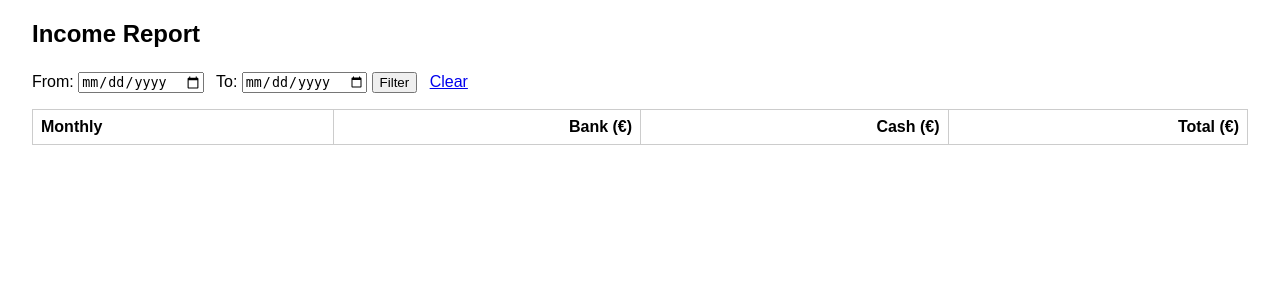
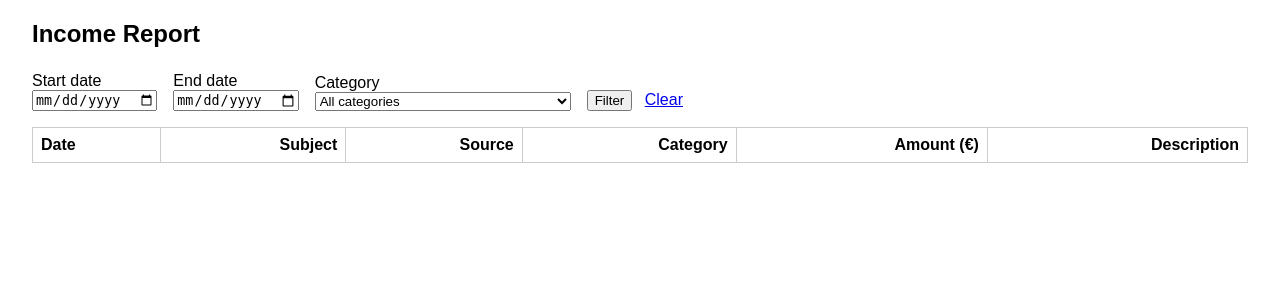
Before and after one commit to FerguNeverSleeps/IFCFinanceApp, a Flask app: page /report.html in a window 1280 px wide. Shown: the part 50-350 px from the top of the page. Run offline with Flask 3, Linux system fonts and the light colour scheme; lists and menus that the app fills with data are empty.

Commit message:
new html report

```diff
--- a/app.py
+++ b/app.py
@@ -20,8 +20,8 @@ import secrets
 
 
 # --- Flask App Configuration ---
-port_num = "16794"
-ngrok_num = "0"
+port_num = "11497"
+ngrok_num = "8"
 
 app = Flask(__name__)
 app.config['SQLALCHEMY_DATABASE_URI'] = f'postgresql://tavs:190501@{ngrok_num}.tcp.ngrok.io:{port_num}/ICFfinance'
--- a/templates/report.html
+++ b/templates/report.html
@@ -23,26 +23,40 @@
   </nav>
   <h2>Income Report</h2>
 
-  <form method="get" action="{{ url_for('reportfinance_view') }}" style="margin-bottom:1rem;">
-  <label>
-    From:
+ <form method="get" action="{{ url_for('reportfinance_view') }}"
+      style="display:flex; gap:1rem; flex-wrap:wrap; align-items:end; margin-bottom:1rem;">
+  <div>
+    <label>Start date</label><br>
     <input type="date" name="start_date" value="{{ start_date or '' }}">
-  </label>
-  <label style="margin-left:0.5rem;">
-    To:
+  </div>
+  <div>
+    <label>End date</label><br>
     <input type="date" name="end_date" value="{{ end_date or '' }}">
-  </label>
-  <button type="submit">Filter</button>
-  <a href="{{ url_for('reportfinance_view') }}" style="margin-left:0.5rem;">Clear</a>
+  </div>
+  <div>
+    <label>Category</label><br>
+    <select name="category" style="min-width:16rem;">
+      <option value="">All categories</option>
+      {% for c in categories %}
+        <option value="{{ c }}" {% if c == selected_category %}selected{% endif %}>{{ c }}</option>
+      {% endfor %}
+    </select>
+  </div>
+  <div>
+    <button type="submit">Filter</button>
+    <a href="{{ url_for('reportfinance_view') }}" style="margin-left:.5rem;">Clear</a>
+  </div>
 </form>
 
   <table>
     <thead>
       <tr>
-        <th>{{ 'Date' if view=='daily' else view.capitalize() }}</th>
-        <th>Bank (€)</th>
-        <th>Cash (€)</th>
-        <th>Total (€)</th>
+        <th>Date</th>
+        <th>Subject</th>
+        <th>Source</th>
+        <th>Category</th>
+        <th>Amount (€)</th>
+        <th>Description</th>
       </tr>
     </thead>
     <tbody>
```
